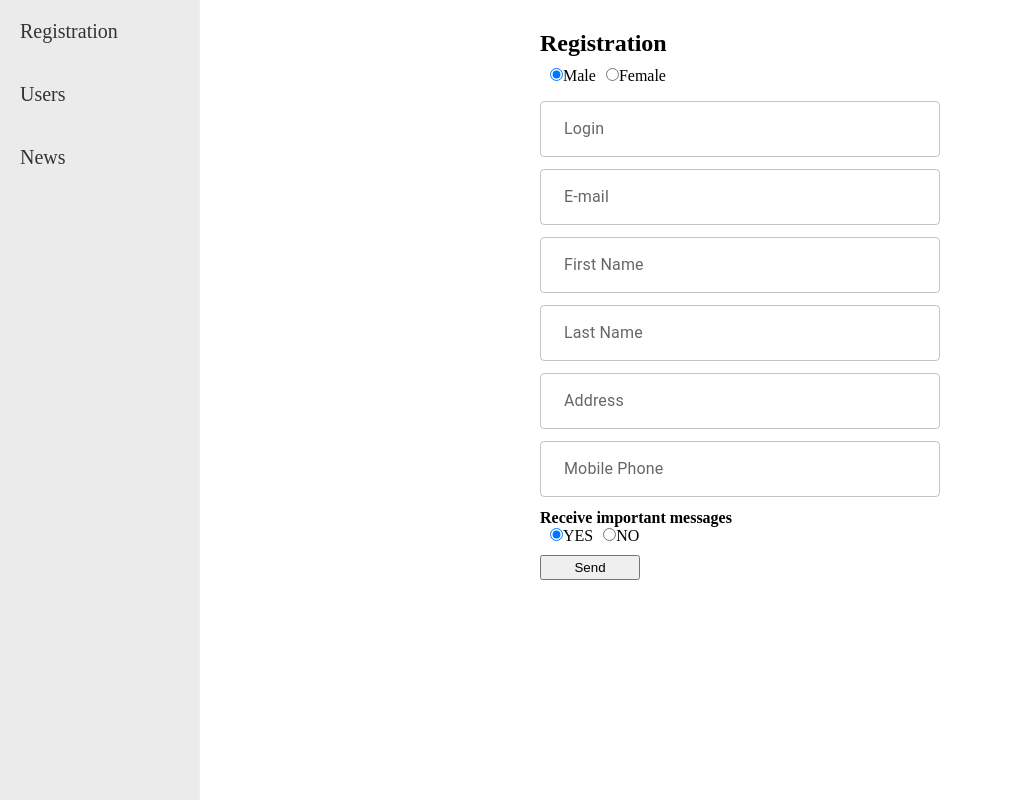
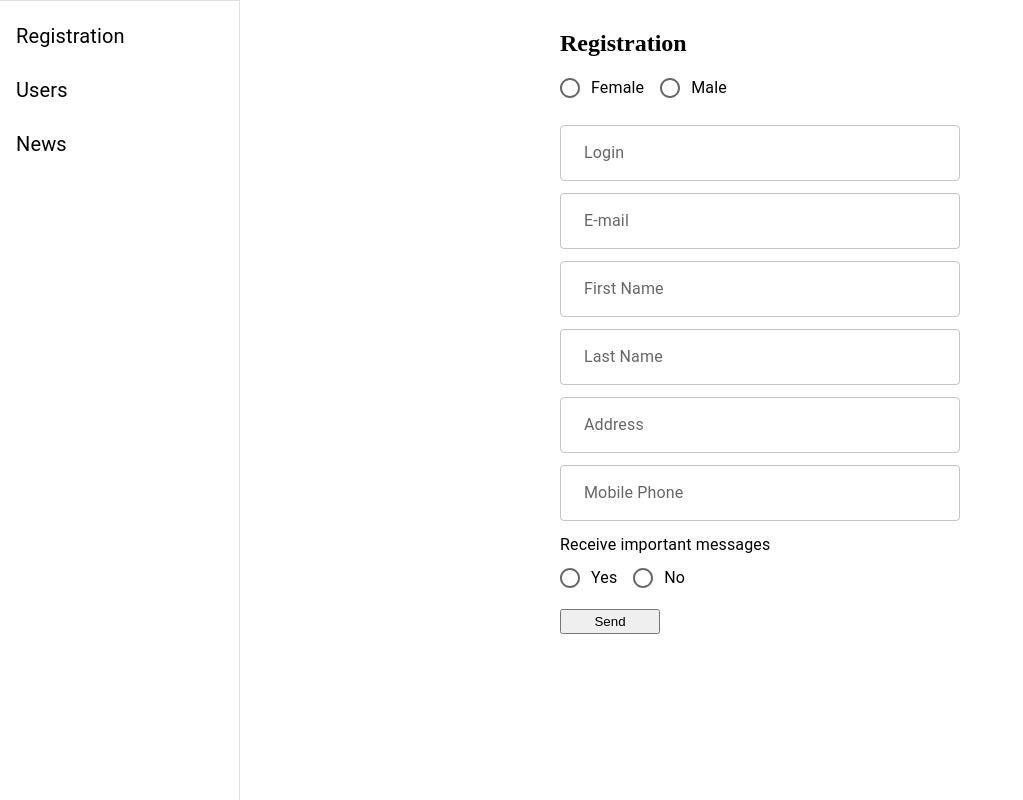
Before and after one commit to AlexandraGorsk/reacttask, a React (Create React App) app: page / in a window 1280 px wide. Shown: the whole page, without its empty margins (0-1023 px from the left). Built offline with nearby package versions, Linux system fonts and the light colour scheme.

Commit message:
menu and radioButtons

```diff
--- a/package.json
+++ b/package.json
@@ -11,6 +11,7 @@
     "@testing-library/user-event": "^12.1.10",
     "classnames": "^2.3.1",
     "formik": "^2.2.9",
+    "prop-types": "^15.8.1",
     "react": "^17.0.2",
     "react-dom": "^17.0.2",
     "react-redux": "^7.2.6",
--- a/src/components/Form/Form.js
+++ b/src/components/Form/Form.js
@@ -3,7 +3,15 @@ import { useState } from 'react';
 import { useDispatch } from 'react-redux';
 import { addUser } from '../../store/form/form.action.js';
 
-import { TextField, Stack } from '@mui/material';
+import {
+	TextField,
+	Stack,
+	RadioGroup,
+	Radio,
+	FormControlLabel,
+	FormControl,
+	Typography,
+} from '@mui/material';
 import { useFormik } from 'formik';
 import * as yup from 'yup';
 
@@ -18,12 +26,14 @@ function Form() {
 		touched,
 	} = useFormik({
 		initialValues: {
+			gender: 'female',
 			login: '',
 			email: '',
 			firstName: '',
 			lastName: '',
 			address: '',
 			phone: '',
+			important: 'Yes',
 		},
 		validationSchema: yup.object().shape({
 			login: yup.string().required('Поле обязательно'),
@@ -44,62 +54,39 @@ function Form() {
 	});
 	const dispatch = useDispatch();
 	const [formData, setFormData] = useState({
-		gender: 'male',
+		gender: '',
 		login: '',
 		email: '',
 		firstName: '',
 		lastName: '',
 		address: '',
 		phone: '',
-		important: 'yes',
+		important: '',
 	});
 	const handleRadioChange = (e) => {
+		console.log(formData);
 		setFormData({ ...formData, [e.target.name]: e.target.value });
-	};
-	const RadioGender = ({ label, value, name }) => {
-		return (
-			<label>
-				<input
-					name={name}
-					type='radio'
-					checked={value === formData.gender}
-					value={value}
-					onChange={handleRadioChange}
-				/>
-				{label}
-			</label>
-		);
-	};
-	const RadioMessage = ({ label, value, name }) => {
-		return (
-			<label>
-				<input
-					name={name}
-					type='radio'
-					checked={value === formData.important}
-					value={value}
-					onChange={handleRadioChange}
-				/>
-				{label}
-			</label>
-		);
+		console.log(formData);
 	};
 	return (
 		<div className='registration'>
 			<form onSubmit={handleSubmit} onReset={handleReset}>
 				<div>
-					<RadioGender
-						label='Male'
-						name='gender'
-						value='male'
-						onChange={handleRadioChange}
-					/>
-					<RadioGender
-						label='Female'
-						name='gender'
-						value='Female'
-						onChange={handleRadioChange}
-					/>
+					<FormControl>
+						<RadioGroup
+							row
+							value={formData.gender}
+							onChange={handleRadioChange}
+							name='gender'
+						>
+							<FormControlLabel
+								value='Female'
+								control={<Radio />}
+								label='Female'
+							/>
+							<FormControlLabel value='Male' control={<Radio />} label='Male' />
+						</RadioGroup>
+					</FormControl>
 				</div>
 				<Stack direction='column' spacing={1.5} mt={2}>
 					<TextField
@@ -170,19 +157,18 @@ function Form() {
 						helperText={touched.phone && errors.phone}
 					/>
 					<div>
-						<h4>Receive important messages</h4>
-						<RadioMessage
-							label='YES'
-							name='important'
-							value='yes'
-							onChange={handleRadioChange}
-						/>
-						<RadioMessage
-							label='NO'
-							name='important'
-							value='no'
-							onChange={handleRadioChange}
-						/>
+						<FormControl>
+							<Typography>Receive important messages</Typography>
+							<RadioGroup
+								row
+								name='important'
+								value={formData.important}
+								onChange={handleRadioChange}
+							>
+								<FormControlLabel value='Yes' control={<Radio />} label='Yes' />
+								<FormControlLabel value='No' control={<Radio />} label='No' />
+							</RadioGroup>
+						</FormControl>
 					</div>
 				</Stack>
 				<div>
--- a/src/components/Menu/Menu.js
+++ b/src/components/Menu/Menu.js
@@ -1,42 +1,40 @@
 import React from 'react';
-import styled from 'styled-components';
 import { Link } from 'react-router-dom';
 import { MenuData } from './MenuData';
-import List from '@mui/material/List';
-import ListItem from '@mui/material/ListItem';
-const Main = styled('section')`
-	border-right: 1px solid rgb(246, 235, 235);
-	background-color: rgb(236, 235, 235);
-	height: 100vh;
-	width: 200px;
-`;
-const NavItem = styled('li')`
-	list-style: none;
-	padding: 20px;
-	margin: 0 8px 0 0;
-	font-size: 20px;
-	> a {
-		text-decoration: none;
-		color: #333;
-	}
-	a:hover {
-		color: gray;
-	}
-`;
+import { Drawer, Divider, List, ListItem, ListItemText } from '@mui/material';
 
 const Menu = () => {
+	const drawerWidth = 240;
+	console.log(MenuData);
 	return (
-		<Main>
-			<ul>
-				{MenuData.map((item, index) => {
-					return (
-						<NavItem key={index}>
-							<Link to={item.path}>{item.title}</Link>
-						</NavItem>
-					);
-				})}
-			</ul>
-		</Main>
+		<Drawer
+			sx={{
+				width: drawerWidth,
+				flexShrink: 0,
+				'& .MuiDrawer-paper': {
+					width: drawerWidth,
+					boxSizing: 'border-box',
+				},
+			}}
+			variant='permanent'
+			anchor='left'
+		>
+			<Divider />
+			<List>
+				{MenuData.map((item, index) => (
+					<ListItem button key={index}>
+						<ListItemText>
+							<Link
+								to={item.path}
+								style={{ textDecoration: 'none', color: 'black', fontSize: 20 }}
+							>
+								{item.title}
+							</Link>
+						</ListItemText>
+					</ListItem>
+				))}
+			</List>
+		</Drawer>
 	);
 };
 
```
Also changed, not shown: 1 other file (tests, documents, lock files or other folders).
